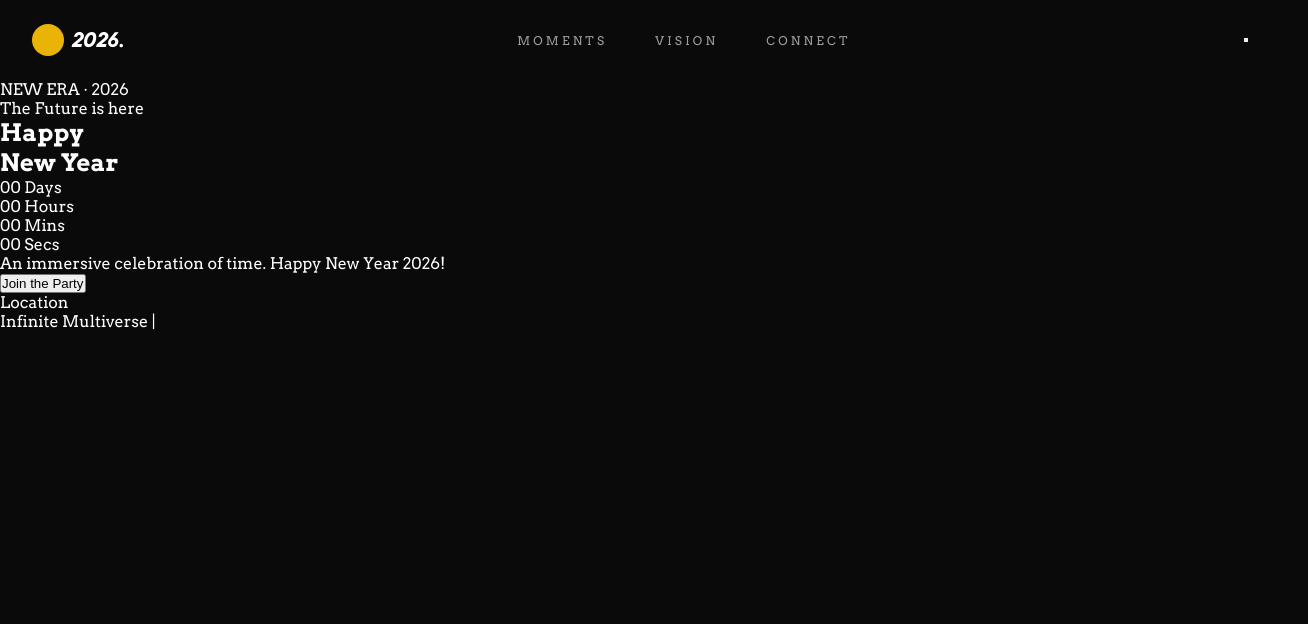
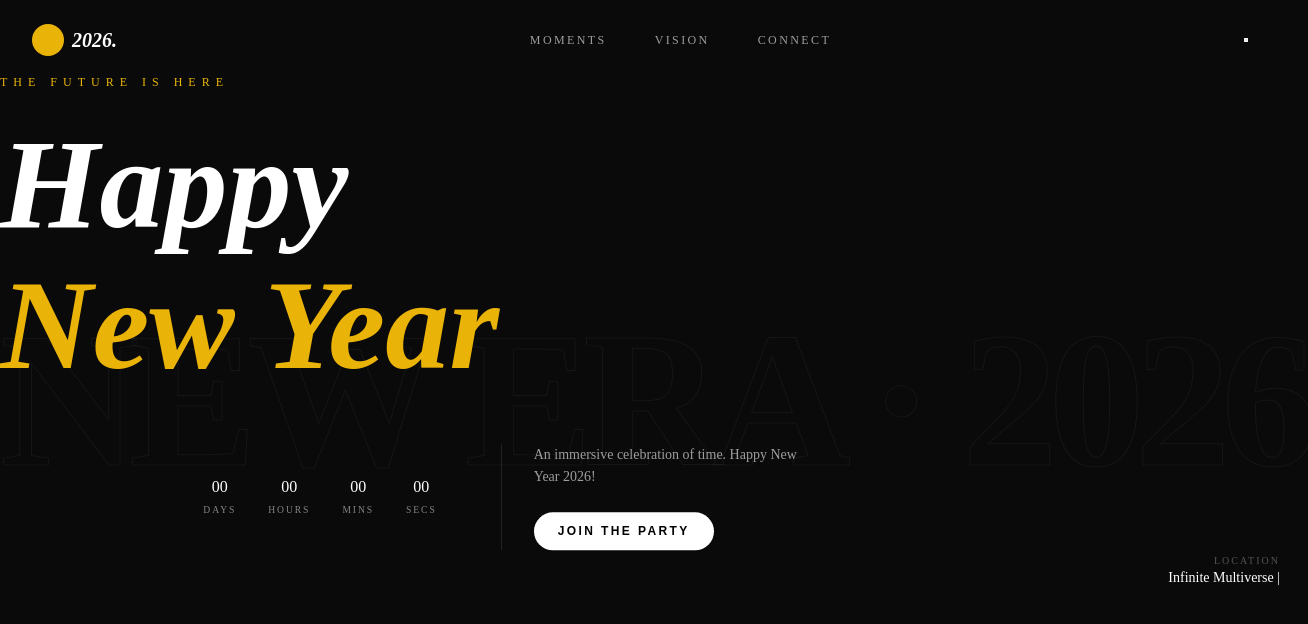
Before and after one commit to JohnPaulWeb/2026-New-Year-, a plain HTML site: page index.html in a window 1280 px wide. Shown: the whole page, 1308 px wide, since content can reach past the window. Drawn offline with Linux system fonts and the light colour scheme.

Commit message:
New Year | 2026

```diff
--- a/script.js
+++ b/script.js
@@ -0,0 +1,3 @@
+function updateCountdown() {
+
+}
--- a/style.css
+++ b/style.css
@@ -1,4 +1,3 @@
-
  :root {
             --primary: #eab308;
             --background: #0a0a0a;
@@ -15,8 +14,8 @@
         body {
             background-color: var(--background);
             color: white;
-    font-family: 'Arvo', serif;
-    overflow: hidden;
+            font-family: 'Playfair Display', serif;
+            overflow-x: hidden;
             min-height: 100vh;
             display: flex;
             flex-direction: column;
@@ -37,6 +36,7 @@ canvas {
              position: relative;
               z-index: 10;
             }
+
 
         nav {
             padding: 1.5rem 2rem;
@@ -69,14 +69,12 @@ nav {
             gap: 3rem;
             font-size: 0.75rem;
             text-transform: uppercase;
-    letter-spacing: 0.2rem;
+            letter-spacing: 0.2em;
             opacity: 0.6;
         }
 
         @media (min-width: 768px) {
-    .nav-links {
-        display: flex;
-    }
+            .nav-links { display: flex; }
         }
 
         .nav-links a {
@@ -93,7 +91,194 @@ nav {
             background: rgba(255, 255, 255, 0.1);
             border: none;
             padding: 0.5rem;
-    border-radius:  50%;
+            border-radius: 50%;
             cursor: pointer;
             color: white;
         }
+
+
+        .hero {
+            flex: 1;
+            display: flex;
+            flex-direction: column;
+            align-items: center;
+            justify-content: center;
+            padding: 0 1.5rem;
+            text-align: center;
+        }
+
+        .background-text {
+            position: absolute;
+            top: 50%;
+            left: 50%;
+            transform: translate(-50%, -50%);
+            width: 100%;
+            pointer-events: none;
+            font-size: 15vw;
+            font-weight: 900;
+            text-transform: uppercase;
+            letter-spacing: -0.05em;
+            white-space: nowrap;
+            -webkit-text-stroke: 1px rgba(255, 255, 255, 0.05);
+            color: transparent;
+        }
+
+        .content-wrapper {
+            max-width: 64rem;
+            animation: float 6s ease-in-out infinite;
+        }
+
+        @keyframes float {
+            0%, 100% { transform: translateY(0); }
+            50% { transform: translateY(-20px); }
+        }
+
+        .subtitle {
+            color: var(--primary);
+            font-size: 0.75rem;
+            text-transform: uppercase;
+            letter-spacing: 0.5em;
+            margin-bottom: 1.5rem;
+            display: block;
+            font-weight: 500;
+        }
+
+        .title {
+            font-size: clamp(3.5rem, 10vw, 8rem);
+            font-weight: bold;
+            font-style: italic;
+            line-height: 1.1;
+            margin-bottom: 2rem;
+        }
+
+        .title span {
+             color: var(--primary);
+             }
+
+
+        .action-container {
+            display: flex;
+            flex-direction: column;
+            align-items: center;
+            justify-content: center;
+            gap: 2rem;
+            margin-top: 3rem;
+        }
+
+        @media (min-width: 768px) {
+            .action-container {
+                flex-direction: row;
+                 gap: 4rem;
+                }
+        }
+
+        .countdown {
+            display: grid;
+            grid-cols: 4;
+            display: flex;
+            gap: 1rem;
+        }
+
+        @media (min-width: 768px) {
+            .countdown { gap: 2rem; }
+        }
+
+        .countdown-item {
+            display: flex;
+            flex-direction: column;
+            align-items: center;
+        }
+
+        .countdown-value {
+            font-size: clamp(2rem, 5vw, 4rem);
+            font-weight: bold;
+            color: var(--primary);
+        }
+
+        .countdown-label {
+            font-size: 0.6rem;
+            text-transform: uppercase;
+            letter-spacing: 0.2em;
+            opacity: 0.5;
+            margin-top: 0.5rem;
+        }
+
+        .cta-info {
+            text-align: left;
+            max-width: 20rem;
+            border-left: 1px solid var(--border);
+            padding-left: 2rem;
+        }
+
+        .description {
+            font-size: 0.875rem;
+            color: var(--text-muted);
+            line-height: 1.6;
+            margin-bottom: 1.5rem;
+        }
+
+        .btn {
+            background: white;
+            color: black;
+            padding: 0.75rem 1.5rem;
+            border-radius: 9999px;
+            font-size: 0.75rem;
+            font-weight: bold;
+            text-transform: uppercase;
+            letter-spacing: 0.2em;
+            border: none;
+            cursor: pointer;
+            display: inline-flex;
+            align-items: center;
+            gap: 0.75rem;
+            transition: all 0.3s;
+        }
+
+        .btn:hover {
+             background: var(--primary);
+            }
+
+
+        footer {
+            padding: 2rem;
+            display: flex;
+            flex-direction: column;
+            justify-content: space-between;
+            align-items: flex-end;
+            gap: 2rem;
+        }
+
+        @media (min-width: 768px) {
+            footer { flex-direction: row; }
+        }
+
+        .social-links {
+            display: flex;
+            gap: 1.5rem;
+            opacity: 0.4;
+        }
+
+        .social-links svg {
+            cursor: pointer;
+            transition: opacity 0.3s;
+        }
+
+        .social-links svg:hover {
+            opacity: 1;
+        }
+
+        .location-info {
+            text-align: right;
+        }
+
+        .loc-label {
+            font-size: 0.625rem;
+            text-transform: uppercase;
+            letter-spacing: 0.2em;
+            opacity: 0.3;
+            margin-bottom: 0.25rem;
+        }
+
+        .loc-value {
+            font-size: 0.875rem; font-weight: 500;
+        }
```
Lines whose indentation alone changed are shown as unchanged.
